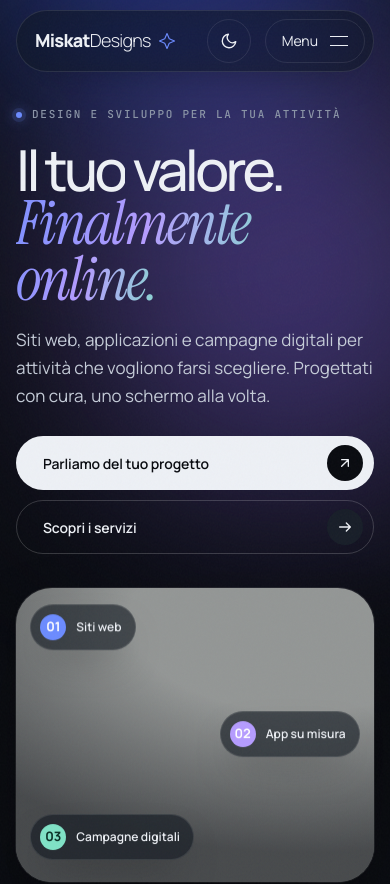
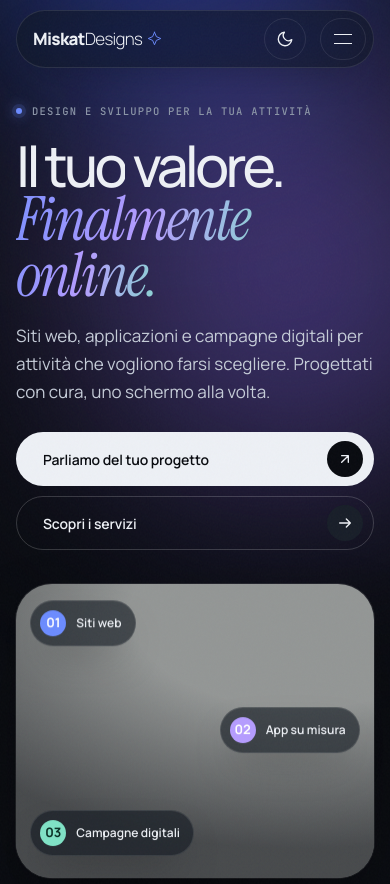
Before and after one commit to mis-designs/My-Portfolio, a plain HTML site: page index.html in a window 390 px wide. Shown: the top 884 px of the page. Drawn offline with Linux system fonts and the light colour scheme; animation ran at ten frames a second.

Commit message:
Update HTML files to increment versioning in stylesheet links and improve mobile responsiveness in CSS

```diff
--- a/index.html
+++ b/index.html
@@ -4,7 +4,7 @@
 <meta property="og:title" content="MiskatDesigns — Il tuo valore. Finalmente online."><meta property="og:description" content="Siti web, applicazioni e campagne digitali su misura per attività e piccole imprese."><meta property="og:image" content="https://miskat.it/assets/images/hero-devices.webp"><meta property="og:type" content="website">
 <script>(function(){var d=document.documentElement;try{d.dataset.theme=localStorage.getItem("md-theme")||"dark";if(sessionStorage.getItem("md-seen"))d.classList.add("seen")}catch(e){d.dataset.theme="dark"}})();</script>
 <link rel="preconnect" href="https://fonts.googleapis.com"><link rel="preconnect" href="https://fonts.gstatic.com" crossorigin><link rel="stylesheet" href="https://fonts.googleapis.com/css2?family=Instrument+Serif:ital@0;1&amp;family=JetBrains+Mono:wght@400;500&amp;display=swap">
-<link rel="preload" href="/assets/fonts/Manrope.ttf" as="font" type="font/ttf" crossorigin><link rel="preload" href="/assets/images/hand-phone.webp" as="image"><link rel="canonical" href="https://miskat.it/"><meta property="og:url" content="https://miskat.it/"><link rel="icon" href="/favicon.svg" type="image/svg+xml"><link rel="stylesheet" href="/assets/vendor/leaflet/leaflet.css"><script src="/assets/vendor/leaflet/leaflet.js" defer></script><link rel="stylesheet" href="/style.css?v=20261114h"><script src="/main.js?v=20261114h" defer></script></head>
+<link rel="preload" href="/assets/fonts/Manrope.ttf" as="font" type="font/ttf" crossorigin><link rel="preload" href="/assets/images/hand-phone.webp" as="image"><link rel="canonical" href="https://miskat.it/"><meta property="og:url" content="https://miskat.it/"><link rel="icon" href="/favicon.svg" type="image/svg+xml"><link rel="stylesheet" href="/assets/vendor/leaflet/leaflet.css"><script src="/assets/vendor/leaflet/leaflet.js" defer></script><link rel="stylesheet" href="/style.css?v=20261114i"><script src="/main.js?v=20261114h" defer></script></head>
 <body><a class="skip" href="#main">Vai al contenuto</a><div class="reading-progress" aria-hidden="true"></div>
 <div class="preloader" aria-hidden="true"><div class="preloader-inner"><div class="preloader-brand">Miskat<span>Designs</span><em>.</em></div><div class="preloader-bar"><i></i></div><div class="preloader-count">000</div></div></div>
 <header class="header"><div class="wrap header-inner"><a class="brand" href="/" aria-label="MiskatDesigns, pagina iniziale">Miskat<span>Designs</span><svg class="icon" width="24" height="24" viewBox="0 0 24 24" fill="none" stroke="currentColor" stroke-width="1.5" stroke-linecap="round" stroke-linejoin="round" aria-hidden="true" focusable="false"><path d="m12 2 3 7 7 3-7 3-3 7-3-7-7-3 7-3 3-7z"/></svg></a>
--- a/style.css
+++ b/style.css
@@ -1384,3 +1384,17 @@ body { overflow-x: clip; }
   .drone-photo-card .accent-word { background: linear-gradient(100deg, var(--text), var(--accent) 50%, var(--violet)); -webkit-background-clip: text; background-clip: text; }
   .drone-photo-card p:not(.eyebrow) { color: var(--muted); }
 }
+/* Narrow phones: header must always fit */
+.header-inner { min-width: 0; }
+.brand { min-width: 0; flex-shrink: 1; }
+@media (max-width: 960px) { .menu-toggle, .theme-toggle { flex-shrink: 0; } }
+@media (max-width: 420px) {
+  .header-inner { gap: 6px; padding: 7px 7px 7px 16px; min-height: 58px; }
+  .brand { font-size: 17px; }
+  .brand .icon { width: 15px; height: 15px; margin-left: 5px; }
+  .theme-toggle { width: 42px; height: 42px; margin-left: auto; }
+  .menu-toggle { gap: 0; min-height: 42px; padding: 0 13px; }
+  .menu-toggle > span:first-child { position: absolute; width: 1px; height: 1px; overflow: hidden; clip: rect(0 0 0 0); white-space: nowrap; }
+  .eyebrow { font-size: 10.5px; letter-spacing: .12em; }
+}
+@media (max-width: 340px) { .brand { font-size: 15.5px; } .brand .icon { display: none; } }
```
Also changed, not shown: 404.html (+1 -1 lines), contatti/index.html (+1 -1 lines), metodo/index.html (+1 -1 lines), progetti/index.html (+1 -1 lines), servizi/applicazioni/index.html (+1 -1 lines), servizi/campagne/index.html (+1 -1 lines), servizi/index.html (+1 -1 lines), servizi/riprese-drone/index.html (+1 -1 lines), servizi/siti-web/index.html (+1 -1 lines), soluzioni/index.html (+1 -1 lines).
